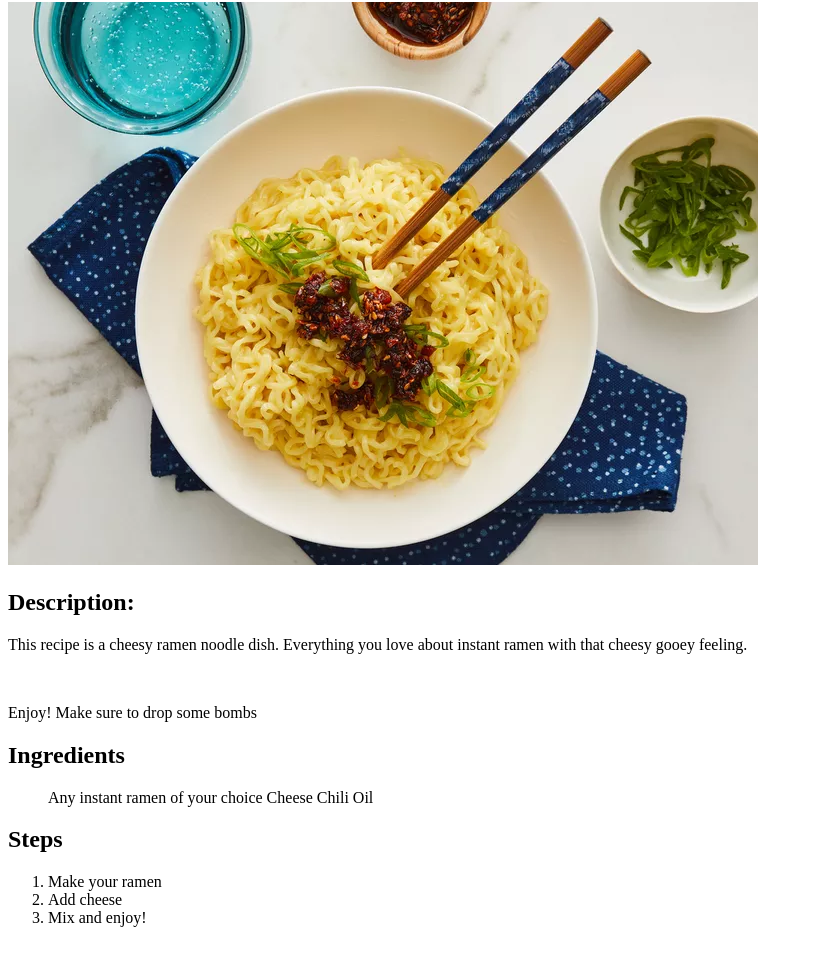
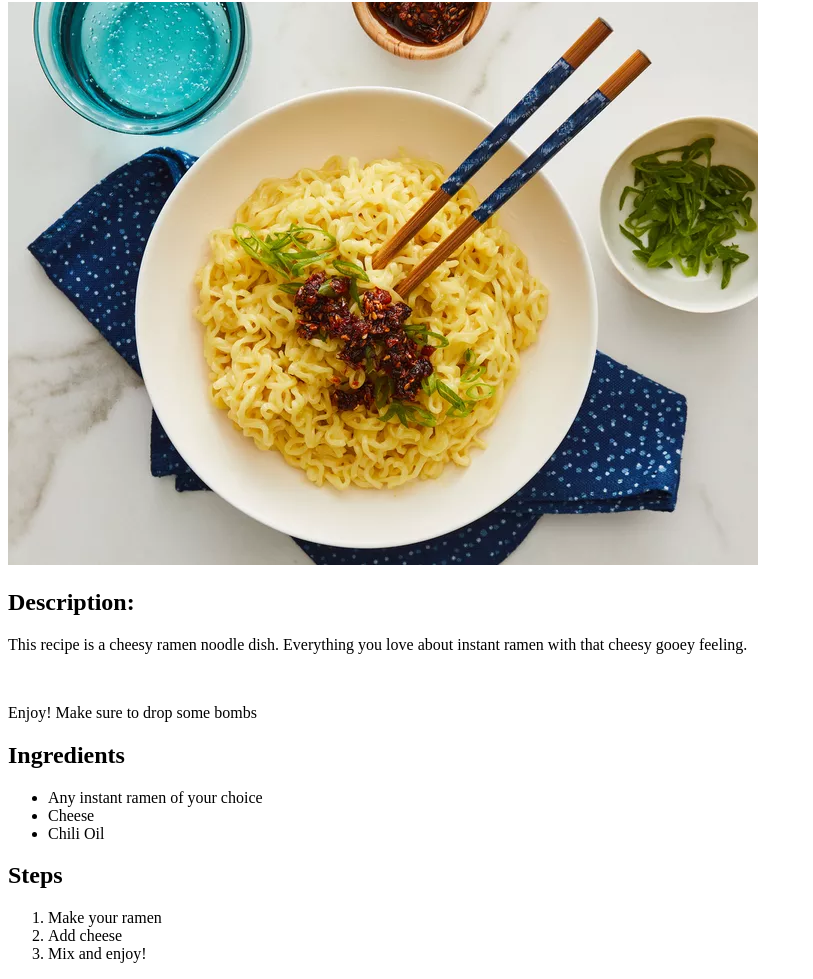
Before and after one commit to Lennster1/odin-recipes, a plain HTML site: page recipes/ramen.html in a window 1280 px wide. Shown: the part 78-1057 px from the top of the page, without its empty margins (0-813 px from the left). Before the commit the page ends 1021 px from the top, so only its background shows below. Drawn offline with Linux system fonts and the light colour scheme.

Commit message:
change il tags to li

```diff
--- a/recipes/ramen.html
+++ b/recipes/ramen.html
@@ -14,9 +14,9 @@
     <p>Enjoy! Make sure to drop some bombs</p>
     <h2>Ingredients</h2>
     <ul>
-        <il>Any instant ramen of your choice</il>
-        <il>Cheese</il>
-        <il>Chili Oil</il>
+        <li>Any instant ramen of your choice</li>
+        <li>Cheese</li>
+        <li>Chili Oil</li>
     </ul>
     <h2>Steps</h2>
     <ol>
```
Also changed, not shown: index.html (+2 -2 lines).
